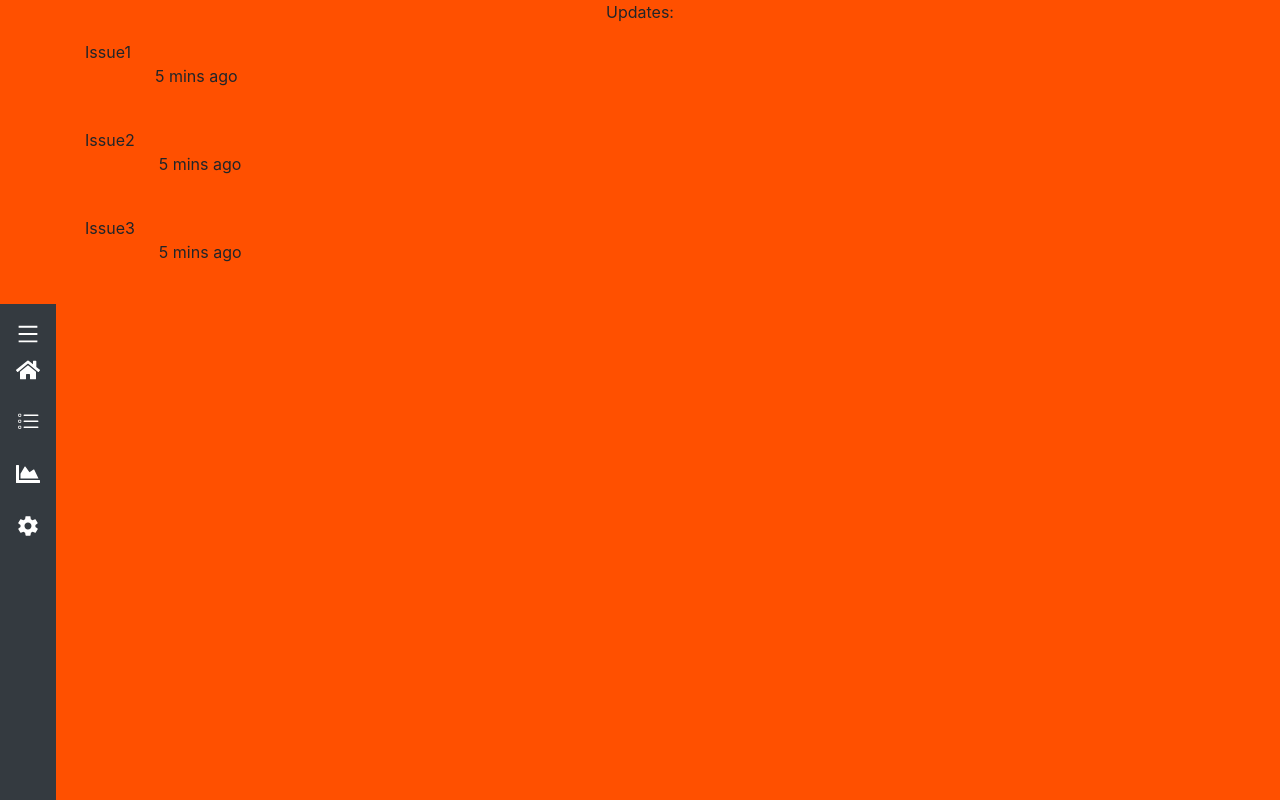
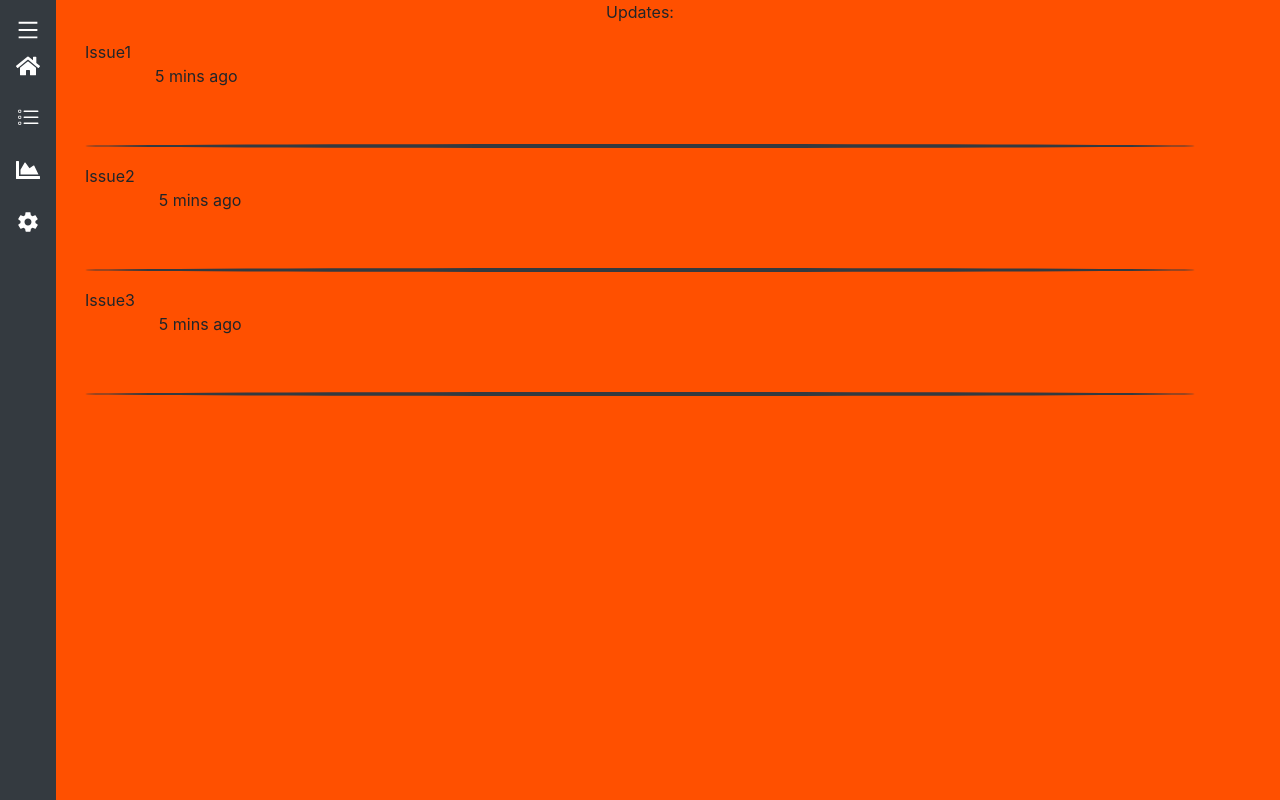
Before and after one commit to CodecoolGlobal/el-proyecte-grande-sprint-1-csharp-A-Bolf, a React (Create React App) app in the folder Frontend/sitrep/: page / in a window 1280 px wide. Both pictures are taken after a click on the button "Login". Shown: the top 800 px of the page. Built offline with nearby package versions, Linux system fonts and the light colour scheme; what react-animations would draw is missing.

Commit message:
fix separator lines not showing on dashboard

```diff
--- a/Frontend/sitrep/src/App.js
+++ b/Frontend/sitrep/src/App.js
@@ -31,11 +31,8 @@ function App() {
      <img className="logo" src={logo}/>
                         <Landing/>
                         <LoginButton onClick={LoginClick}/></div>}
-
             {!ShowSplashScreen &&
-                <Dashboard updates={Updates}/>}
-
-                {!ShowSplashScreen && <Sidebar />}
+                <><Sidebar /><Dashboard updates={Updates}/></>}
             </FadeInDiv>
 
         </div>
--- a/Frontend/sitrep/src/components/Update.js
+++ b/Frontend/sitrep/src/components/Update.js
@@ -2,7 +2,7 @@ const Update = ({update}) => {
     return (<div className="row">
             <p>{update.issue}</p>
                 <p className="p-4">{update.time_ago} ago</p>
-            <hr className="border-top border-dark"></hr>
+            <hr  className="rounded-circle" style={{width:"100%",border:"2px solid #343a40"}}></hr>
         </div>
 )
 }
```
